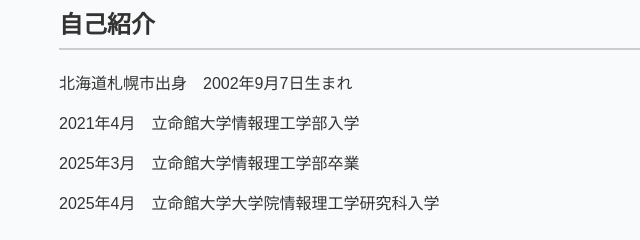
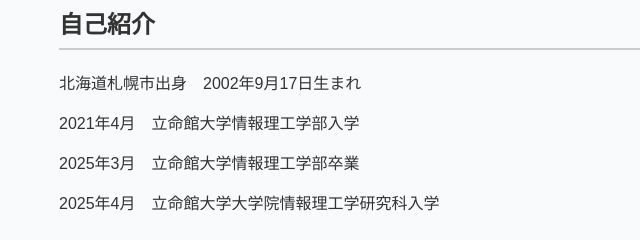
Before and after one commit to shinpochi2002/mypage, a plain HTML site: page index.html in a window 1280 px wide. Shown: the part 351-591 px from the top of the page, 181-821 px from the left. Drawn offline with Linux system fonts and the light colour scheme.

Commit message:
fix birthday

```diff
--- a/index.html
+++ b/index.html
@@ -23,7 +23,7 @@
 
   <section class="section fade-in.show">
     <h2>自己紹介</h2>
-    <p>北海道札幌市出身　2002年9月7日生まれ</p>
+    <p>北海道札幌市出身　2002年9月17日生まれ</p>
     <p>2021年4月　立命館大学情報理工学部入学</p>
     <p>2025年3月　立命館大学情報理工学部卒業</p>
     <p>2025年4月　立命館大学大学院情報理工学研究科入学</p>
```
